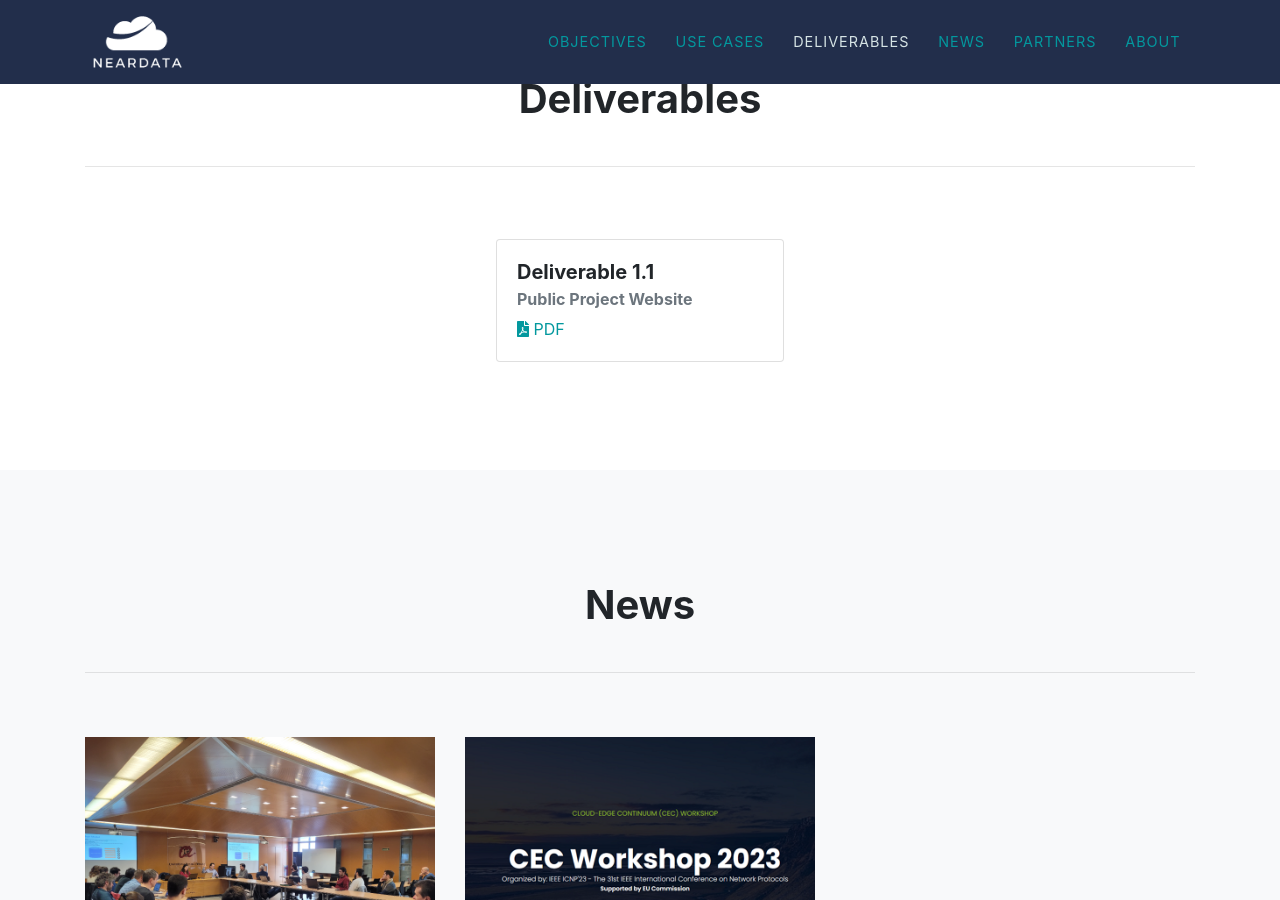
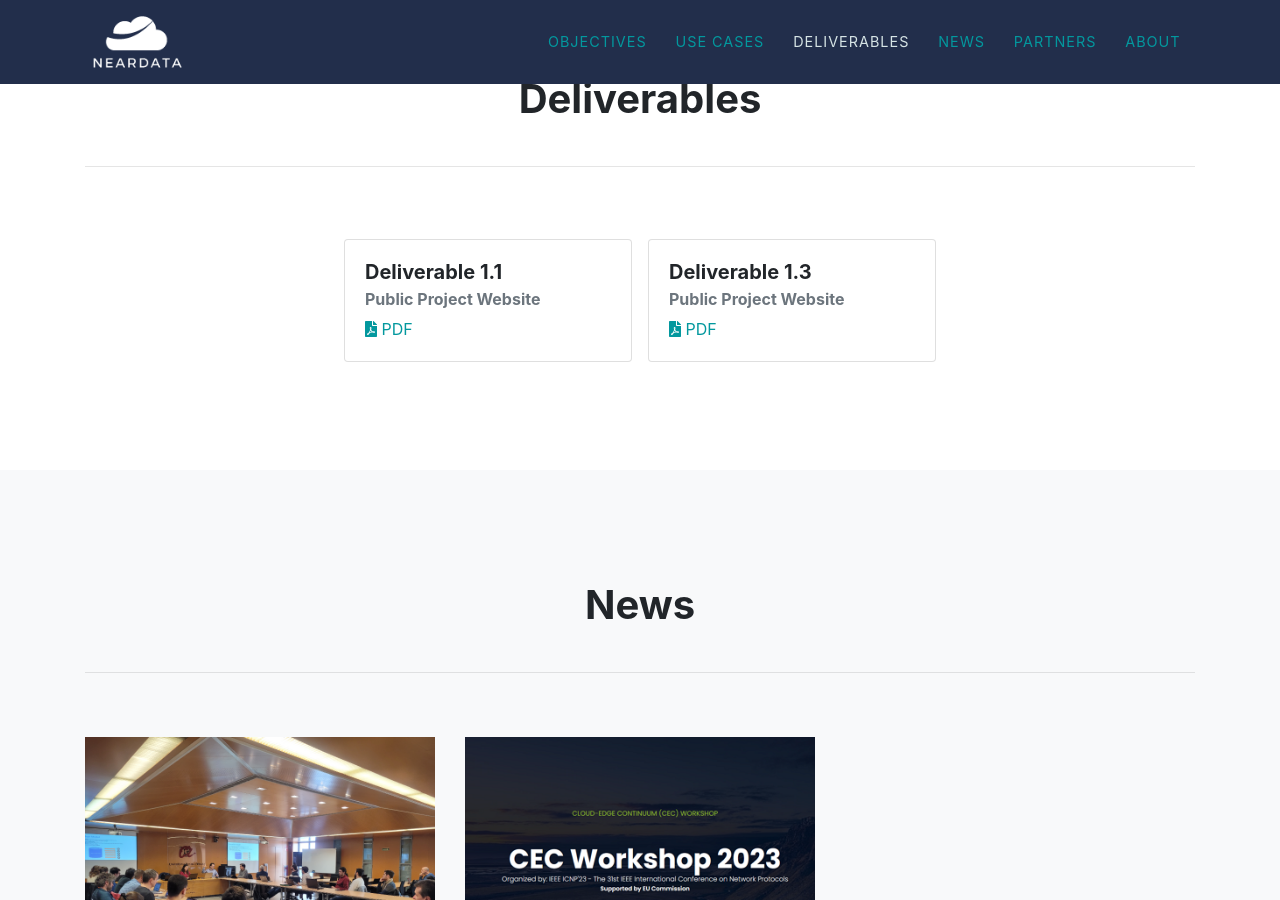
Before and after one commit to neardata-eu/neardata-eu.github.io, a Jekyll site: the page built from index.md, in a window 1280 px wide and 900 px high, scrolled down 3338 px. Built offline with Jekyll 4.4.1, drawn with Linux system fonts in a browser that asks for light colours; some web fonts are replaced.

Commit message:
add deliverables

```diff
--- a/_data/sitetext.yml
+++ b/_data/sitetext.yml
@@ -63,6 +63,9 @@ deliverables:
   title: Deliverables
   deliverables:
     - title: Deliverable 1.1
+      subtitle: Public Project Website
+      file: ../assets/deliverables/NEARDATA_D1.1_Public.pdf
+    - title: Deliverable 1.3
       subtitle: Public Project Website
       file: ../assets/deliverables/NEARDATA_D1.1_Public.pdf
 
--- a/_includes/contact.html
+++ b/_includes/contact.html
@@ -19,8 +19,7 @@
               <a href="http://twitter.com/Neardata2023" class="btn-social btn-outline"><i class="fab fa-fw fa-twitter fa-2x"></i></a>
               <a href="https://www.linkedin.com/company/neardata-eu/" class="btn-social btn-outline"><i class="fab fa-fw fa-linkedin-in fa-2x"></i></a>
               <a href="http://github.com/neardata-eu" class="btn-social btn-outline"><i class="fab fa-fw fa-github fa-2x"></i></a>
-          </li>
-          <li class="pt-3">
+
             <a href="https://zenodo.org/communities/neardata-eu/"><img src="assets\img\zenodo_s.png"><a>
         </li>
 
```
